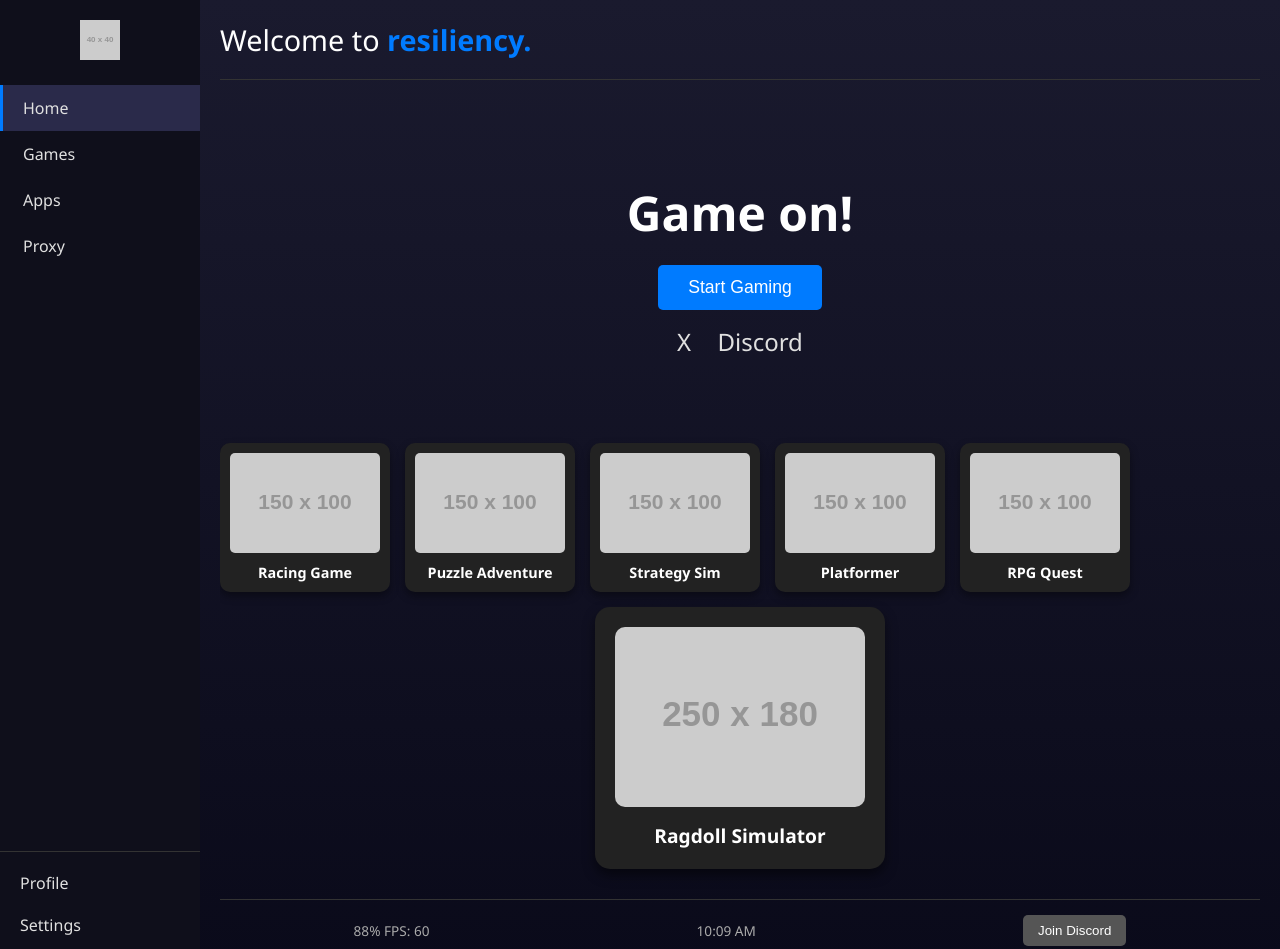
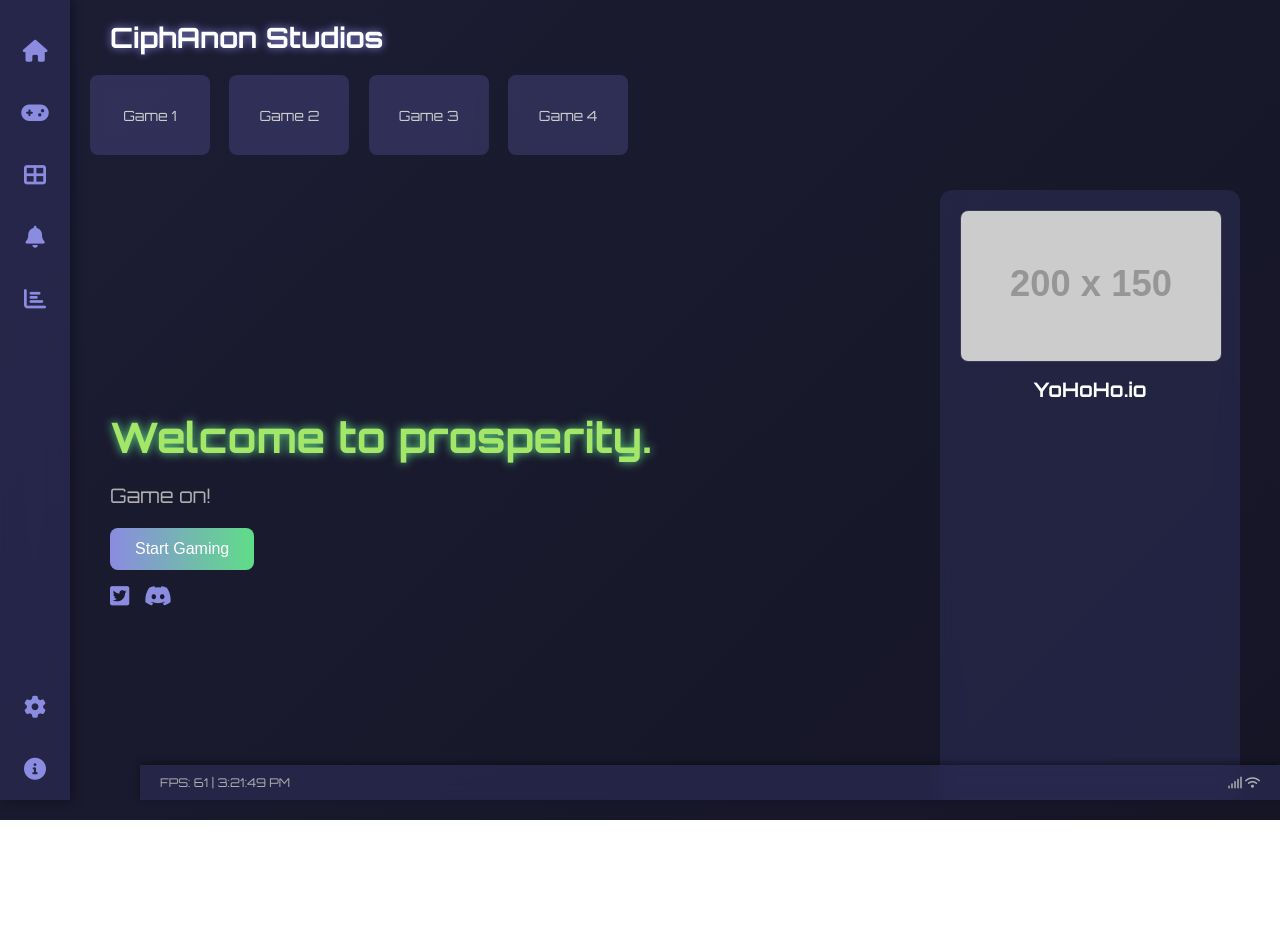
Before and after one commit to BlockersGotBugsFr/CiphAnonStudios, a plain HTML site: page index.html in a window 1280 px wide. After the commit the page ends 820 px from the top, so only its background shows below. Drawn offline with Linux system fonts and the light colour scheme; placeholder pictures from the web are drawn by us.

Commit message:
Update index.html

```diff
--- a/index.html
+++ b/index.html
@@ -1,339 +1,310 @@
-<!DOCTYPE html>
-<html lang="en">
-<head>
+<html lang="en"><head>
   <meta charset="UTF-8">
   <meta name="viewport" content="width=device-width, initial-scale=1.0">
-    <title>Resiliency Game Portal</title>
+  <title>CiphAnon Studios</title>
+  <link rel="stylesheet" href="https://cdnjs.cloudflare.com/ajax/libs/font-awesome/6.0.0-beta3/css/all.min.css">
+  <link href="https://fonts.googleapis.com/css2?family=Orbitron:wght@400;700&amp;display=swap" rel="stylesheet">
   <style>
-        /* CSS STYLES GO HERE */
     body {
       margin: 0;
-            font-family: 'Segoe UI', Tahoma, Geneva, Verdana, sans-serif;
-            background-color: #1a1a2e; /* Dark background */
-            color: #e0e0e0; /* Light text color */
+      font-family: 'Orbitron', sans-serif;
+      background: linear-gradient(-45deg, #0f0f1d, #1a1a2e, #222244, #0f0f1d);
+      background-size: 400% 400%;
+      animation: gradientMove 15s ease infinite;
+      color: #e0e0e0;
+      display: flex;
+      height: 100vh;
+      overflow: hidden;
+    }
+    @keyframes gradientMove {
+      0% { background-position: 0% 50%; }
+      50% { background-position: 100% 50%; }
+      100% { background-position: 0% 50%; }
+    }/* Sidebar */
+.sidebar {
+  width: 70px;
+  background: rgba(44, 44, 84, 0.7);
+  backdrop-filter: blur(12px);
+  display: flex;
+  flex-direction: column;
+  align-items: center;
+  padding-top: 20px;
+  box-shadow: 2px 0 10px rgba(0, 0, 0, 0.4);
+  position: relative;
+}
+.sidebar-icon {
+  font-size: 22px;
+  color: #8b8be0;
+  margin: 20px 0;
+  cursor: pointer;
+  position: relative;
+  transition: all 0.3s ease;
+}
+.sidebar-icon:hover {
+  color: #ffffff;
+  text-shadow: 0 0 8px #8b8be0;
+}
+.sidebar-icon::after {
+  content: attr(data-tooltip);
+  position: absolute;
+  left: 60px;
+  top: 50%;
+  transform: translateY(-50%);
+  background: rgba(20, 20, 40, 0.8);
+  padding: 4px 8px;
+  border-radius: 4px;
+  font-size: 12px;
+  white-space: nowrap;
+  opacity: 0;
+  pointer-events: none;
+  transition: 0.3s;
+}
+.sidebar-icon:hover::after {
+  opacity: 1;
 }
 
-        .container {
-            display: flex;
-            min-height: 100vh; /* Full viewport height */
-        }
-
-        .sidebar {
-            width: 200px; /* Adjust as needed */
-            background-color: #0f0f1b; /* Darker sidebar background */
-            padding: 20px 0;
-            display: flex;
-            flex-direction: column;
-            justify-content: space-between;
-            box-shadow: 2px 0 5px rgba(0, 0, 0, 0.3);
-        }
-
-        .sidebar .logo {
-            text-align: center;
-            padding-bottom: 20px;
-        }
-
-        .sidebar .logo img {
-            width: 40px; /* Example logo size */
-            height: 40px;
-        }
-
-        .sidebar nav ul {
-            list-style: none;
-            padding: 0;
-            margin: 0;
-        }
-
-        .sidebar nav ul li a {
-            display: block;
-            padding: 12px 20px;
-            color: #e0e0e0;
-            text-decoration: none;
-            border-left: 3px solid transparent;
-            transition: background-color 0.2s, border-left-color 0.2s;
-        }
-
-        .sidebar nav ul li a:hover,
-        .sidebar nav ul li.active a {
-            background-color: #2a2a4a;
-            border-left-color: #007bff; /* Highlight color */
-        }
-
-        .bottom-nav {
-            margin-top: auto; /* Pushes to the bottom */
-            border-top: 1px solid #333;
-            padding-top: 10px;
-        }
-        .bottom-nav ul {
-            list-style: none;
-            padding: 0;
-            margin: 0;
-        }
-        .bottom-nav ul li a {
-            display: block;
-            padding: 10px 20px;
-            color: #e0e0e0;
-            text-decoration: none;
-            transition: background-color 0.2s;
-        }
-        .bottom-nav ul li a:hover {
-            background-color: #2a2a4a;
-        }
-
-
-        .content-area {
-            flex-grow: 1; /* Takes remaining space */
+/* Main Content */
+.main-content {
+  flex-grow: 1;
   padding: 20px;
   display: flex;
   flex-direction: column;
-            background: linear-gradient(to bottom, #1a1a2e, #0a0a1a); /* Subtle gradient */
-            position: relative; /* For absolutely positioned elements like footer info */
+  position: relative;
 }
 
-        .top-bar {
+.header-bar {
   display: flex;
   justify-content: space-between;
   align-items: center;
-            padding-bottom: 20px;
   margin-bottom: 20px;
-            border-bottom: 1px solid #333;
+}
+.app-title {
+  font-size: 28px;
+  font-weight: bold;
+  color: #ffffff;
+  margin-left: 20px;
+  text-shadow: 0 0 8px #8b8be0;
 }
 
-        .welcome-message {
-            font-size: 1.8em;
-            font-weight: 300;
-            color: #ffffff;
+/* Carousel */
+.game-carousel-container {
+  width: 100%;
+  overflow-x: auto;
+  white-space: nowrap;
+  padding-bottom: 15px;
+  scrollbar-width: none;
+}
+.game-carousel-container::-webkit-scrollbar {
+  display: none;
+}
+.game-card-thumbnail {
+  width: 120px;
+  height: 80px;
+  background: rgba(63,63,114,0.6);
+  backdrop-filter: blur(6px);
+  border-radius: 8px;
+  display: inline-flex;
+  align-items: center;
+  justify-content: center;
+  font-size: 14px;
+  color: #ccc;
+  margin-right: 15px;
+  transition: transform 0.3s ease, box-shadow 0.3s ease;
+}
+.game-card-thumbnail:hover {
+  transform: scale(1.1);
+  box-shadow: 0 0 12px #8b8be0;
 }
 
-        .welcome-message strong {
-            color: #007bff; /* Accent color for 'resiliency' */
+/* Left Info */
+.main-area-content {
+  flex-grow: 1;
+  display: flex;
+  justify-content: space-between;
+  align-items: center;
+  padding: 20px;
+  flex-wrap: wrap;
+}
+.left-info h1 {
+  font-size: 42px;
+  margin-bottom: 10px;
+  color: #a4e667;
+  text-shadow: 0 0 10px #5fdd87;
+}
+.left-info p {
+  font-size: 20px;
+  color: #b0b0b0;
+  margin-bottom: 20px;
+}
+.start-gaming-btn {
+  background: linear-gradient(90deg, #8b8be0, #5fdd87);
+  color: white;
+  padding: 12px 25px;
+  border: none;
+  border-radius: 8px;
+  font-size: 16px;
+  cursor: pointer;
+  transition: transform 0.2s ease, box-shadow 0.2s ease;
+  position: relative;
+  overflow: hidden;
+}
+.start-gaming-btn:hover {
+  transform: scale(1.05);
+  box-shadow: 0 0 12px #8b8be0;
 }
 
-        .hero-section {
-            text-align: center;
-            padding: 40px 0;
-            margin-bottom: 30px;
+/* Social */
+.social-icons-below-btn {
+  display: flex;
+  gap: 15px;
+  margin-top: 15px;
+}
+.social-icons-below-btn i {
+  font-size: 22px;
+  color: #8b8be0;
+  cursor: pointer;
+  transition: color 0.3s;
+}
+.social-icons-below-btn i:hover {
+  color: #a4e667;
 }
 
-        .hero-section h1 {
-            font-size: 3em;
-            margin-bottom: 20px;
-            color: #ffffff;
+/* Game Card */
+.game-display-card {
+  width: 260px;
+  background: rgba(44,44,84,0.6);
+  backdrop-filter: blur(10px);
+  border-radius: 12px;
+  padding: 20px;
+  text-align: center;
+  perspective: 1000px;
+}
+.game-display-card-inner {
+  position: relative;
+  width: 100%;
+  height: 100%;
+  transition: transform 0.6s;
+  transform-style: preserve-3d;
+}
+.game-display-card:hover .game-display-card-inner {
+  transform: rotateY(180deg);
+}
+.game-display-front, .game-display-back {
+  position: absolute;
+  width: 100%;
+  height: 100%;
+  backface-visibility: hidden;
+}
+.game-display-front img {
+  width: 100%;
+  height: 150px;
+  object-fit: cover;
+  border-radius: 8px;
+  margin-bottom: 15px;
+  border: 1px solid rgba(255,255,255,0.1);
+}
+.game-display-front h3 {
+  margin: 0;
+  color: #fff;
+  font-size: 20px;
+}
+.game-display-back {
+  background: rgba(44,44,84,0.8);
+  border-radius: 12px;
+  padding: 20px;
+  transform: rotateY(180deg);
+  display: flex;
+  flex-direction: column;
+  justify-content: center;
+  align-items: center;
 }
 
-        .start-gaming-btn {
-            background-color: #007bff;
-            color: white;
-            padding: 12px 30px;
-            border: none;
-            border-radius: 5px;
-            font-size: 1.1em;
-            cursor: pointer;
-            transition: background-color 0.3s ease;
+/* Footer HUD */
+.footer-bar {
+  position: absolute;
+  bottom: 0;
+  left: 70px;
+  right: 0;
+  background: rgba(44,44,84,0.7);
+  backdrop-filter: blur(10px);
+  padding: 10px 20px;
+  display: flex;
+  justify-content: space-between;
+  align-items: center;
+  font-size: 12px;
+  color: #b0b0b0;
+  box-shadow: 0 -2px 6px rgba(0, 0, 0, 0.4);
 }
 
-        .start-gaming-btn:hover {
-            background-color: #0056b3;
-        }
-
-        .social-icons {
-            margin-top: 15px;
-            font-size: 1.5em; /* Example size for icons */
-        }
-
-        .social-icons a {
-            color: #e0e0e0;
-            margin: 0 10px;
-            text-decoration: none;
-        }
-
-        .featured-games {
-            margin-bottom: 30px;
-        }
-
-        .game-carousel {
-            display: flex;
-            overflow-x: auto;
-            gap: 15px;
-            padding: 15px 0;
-            scrollbar-width: thin; /* Firefox */
-            scrollbar-color: #555 #333; /* Firefox */
-        }
-
-        .game-carousel::-webkit-scrollbar {
-            height: 8px;
-        }
-        .game-carousel::-webkit-scrollbar-thumb {
-            background-color: #555;
-            border-radius: 4px;
-        }
-        .game-carousel::-webkit-scrollbar-track {
-            background-color: #333;
-        }
-
-
-        .game-item {
-            background-color: #222;
-            border-radius: 10px;
-            padding: 10px;
-            text-align: center;
-            flex-shrink: 0;
-            width: 150px; /* Adjust size */
-            box-shadow: 0 4px 8px rgba(0, 0, 0, 0.4);
-            transition: transform 0.2s ease;
-        }
-
-        .game-item:hover {
-            transform: translateY(-5px);
-        }
-
-        .game-item img {
-            max-width: 100%;
-            border-radius: 5px;
-            margin-bottom: 5px;
-        }
-
-        .game-item h4 {
-            margin: 0;
-            font-size: 0.9em;
-            color: #ffffff;
-        }
-
-        .game-tile-large {
-            background-color: #222;
-            border-radius: 15px;
-            padding: 20px;
-            text-align: center;
-            width: 250px; /* Larger tile size */
-            margin: 0 auto; /* Center the tile */
-            box-shadow: 0 6px 12px rgba(0, 0, 0, 0.5);
-        }
-
-        .game-tile-large img {
-            max-width: 100%;
-            border-radius: 10px;
-            margin-bottom: 10px;
-        }
-
-        .game-tile-large h3 {
-            margin: 0;
-            color: #ffffff;
-            font-size: 1.2em;
-        }
-
-        .footer {
-            margin-top: auto;
-            padding-top: 15px;
-            border-top: 1px solid #333;
-            text-align: center;
-            display: flex;
-            justify-content: space-around;
-            align-items: center;
-            font-size: 0.85em;
-            color: #aaa;
-        }
-
-        .footer button {
-            background-color: #555;
-            color: white;
-            border: none;
-            padding: 8px 15px;
-            border-radius: 5px;
-            cursor: pointer;
-            transition: background-color 0.3s ease;
-        }
-
-        .footer button:hover {
-            background-color: #777;
-        }
   </style>
 </head>
 <body>
-    <div class="container">
-        <aside class="sidebar">
-            <div class="logo">
-                <!-- Placeholder for logo. Replace with your logo image. -->
-                <img src="https://via.placeholder.com/40x40/007bff/FFFFFF?text=L" alt="Logo">
-            </div>
-            <nav class="main-nav">
-                <ul>
-                    <li class="active"><a href="#">Home</a></li>
-                    <li><a href="#">Games</a></li>
-                    <li><a href="#">Apps</a></li>
-                    <li><a href="#">Proxy</a></li>
-                </ul>
-            </nav>
-            <div class="bottom-nav">
-                <ul>
-                    <li><a href="#">Profile</a></li>
-                    <li><a href="#">Settings</a></li>
-                </ul>
-            </div>
-        </aside>
-
-        <main class="content-area">
-            <header class="top-bar">
-                <div class="welcome-message">Welcome to <strong>resiliency.</strong></div>
-                <!-- You can add search bar, user icon, notification bell here if needed -->
-            </header>
-
-            <section class="hero-section">
-                <h1>Game on!</h1>
-                <button class="start-gaming-btn">Start Gaming</button>
-                <div class="social-icons">
-                    <!-- Placeholder for social media icons, e.g., Font Awesome icons or simple text -->
-                    <a href="#">X</a>
-                    <a href="#">Discord</a>
-                </div>
-            </section>
-
-            <section class="featured-games">
-                <!-- Example Game Carousel (you'd populate this with actual game thumbnails) -->
+  <!-- Sidebar -->
+  <div class="sidebar">
+    <i class="fas fa-home sidebar-icon" data-tooltip="Home"></i>
+    <i class="fas fa-gamepad sidebar-icon" data-tooltip="Games"></i>
+    <i class="fas fa-th-large sidebar-icon" data-tooltip="Apps"></i>
+    <i class="fas fa-bell sidebar-icon" data-tooltip="Notifications"></i>
+    <i class="fas fa-chart-bar sidebar-icon" data-tooltip="Stats"></i>
+    <div style="flex-grow:1;"></div>
+    <i class="fas fa-cog sidebar-icon" data-tooltip="Settings"></i>
+    <i class="fas fa-info-circle sidebar-icon" data-tooltip="About"></i>
+  </div> <!-- Main Content --> <div class="main-content">
+    <div class="header-bar">
+      <div class="app-title">CiphAnon Studios</div>
+    </div><!-- Carousel -->
+<div class="game-carousel-container">
   <div class="game-carousel">
-                    <div class="game-item">
-                        <img src="https://via.placeholder.com/150x100?text=Game+1" alt="Game 1">
-                        <h4>Racing Game</h4>
-                    </div>
-                    <div class="game-item">
-                        <img src="https://via.placeholder.com/150x100?text=Game+2" alt="Game 2">
-                        <h4>Puzzle Adventure</h4>
-                    </div>
-                    <div class="game-item">
-                        <img src="https://via.placeholder.com/150x100?text=Game+3" alt="Game 3">
-                        <h4>Strategy Sim</h4>
-                    </div>
-                    <div class="game-item">
-                        <img src="https://via.placeholder.com/150x100?text=Game+4" alt="Game 4">
-                        <h4>Platformer</h4>
-                    </div>
-                     <div class="game-item">
-                        <img src="https://via.placeholder.com/150x100?text=Game+5" alt="Game 5">
-                        <h4>RPG Quest</h4>
+    <div class="game-card-thumbnail">Game 1</div>
+    <div class="game-card-thumbnail">Game 2</div>
+    <div class="game-card-thumbnail">Game 3</div>
+    <div class="game-card-thumbnail">Game 4</div>
   </div>
 </div>
 
-                <!-- Large Game Tile -->
-                <div class="game-tile-large">
-                    <img src="https://via.placeholder.com/250x180?text=Ragdoll+Simulator" alt="Ragdoll Simulator">
-                    <h3>Ragdoll Simulator</h3>
+<div class="main-area-content">
+  <div class="left-info">
+    <h1>Welcome to <span style="color:#a4e667;">prosperity.</span></h1>
+    <p>Game on!</p>
+    <button class="start-gaming-btn">Start Gaming</button>
+    <div class="social-icons-below-btn">
+      <i class="fab fa-twitter-square"></i>
+      <i class="fab fa-discord"></i>
     </div>
-            </section>
-
-            <footer class="footer">
-                <div>88% FPS: 60</div>
-                <div>10:09 AM</div>
-                <button onclick="alert('Joining Discord!')">Join Discord</button>
-            </footer>
-        </main>
   </div>
 
-    <!-- JAVASCRIPT GOES HERE (Optional for this layout, but good practice for interactivity) -->
-    <script>
-        // Example JavaScript: A simple console log when the page loads
-        console.log("Welcome to the Resiliency Game Portal!");
+  <div class="game-display-card">
+    <div class="game-display-card-inner">
+      <div class="game-display-front">
+        <img src="https://via.placeholder.com/200x150" alt="Game">
+        <h3>YoHoHo.io</h3>
+      </div>
+      <div class="game-display-back">
+        <p>⚔️ Pirate Battle Royale</p>
+        <p>Fight. Loot. Survive.</p>
+      </div>
+    </div>
+  </div>
+</div>
 
-        // You could add more interactive JS here, e.g., to handle navigation clicks
-        // or dynamic content loading without page refresh.
+<!-- Footer HUD -->
+<div class="footer-bar">
+  <div class="left-footer-info">
+    <span>FPS: 61</span> | <span id="clock">10:21:20 AM</span>
+  </div>
+  <div class="right-footer-info">
+    <i class="fas fa-signal"></i>
+    <i class="fas fa-wifi"></i>
+  </div>
+</div>
+
+  </div> <script>
+    function updateClock(){
+      const now = new Date();
+      document.getElementById('clock').textContent = now.toLocaleTimeString();
+    }
+    setInterval(updateClock, 1000);
+    updateClock();
   </script>
-</body>
-</html>
+
+</body></html>
```
Lines whose indentation alone changed are shown as unchanged.
